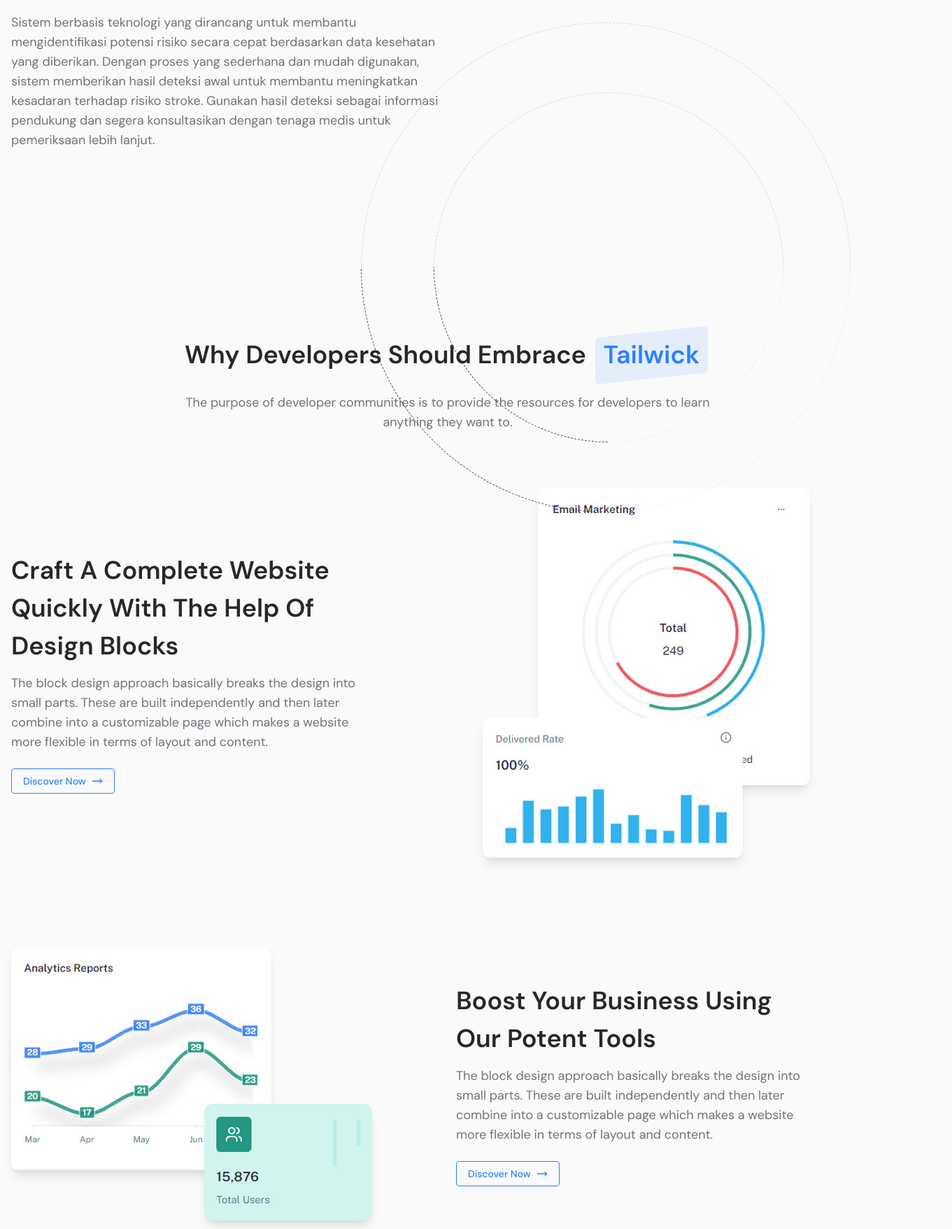
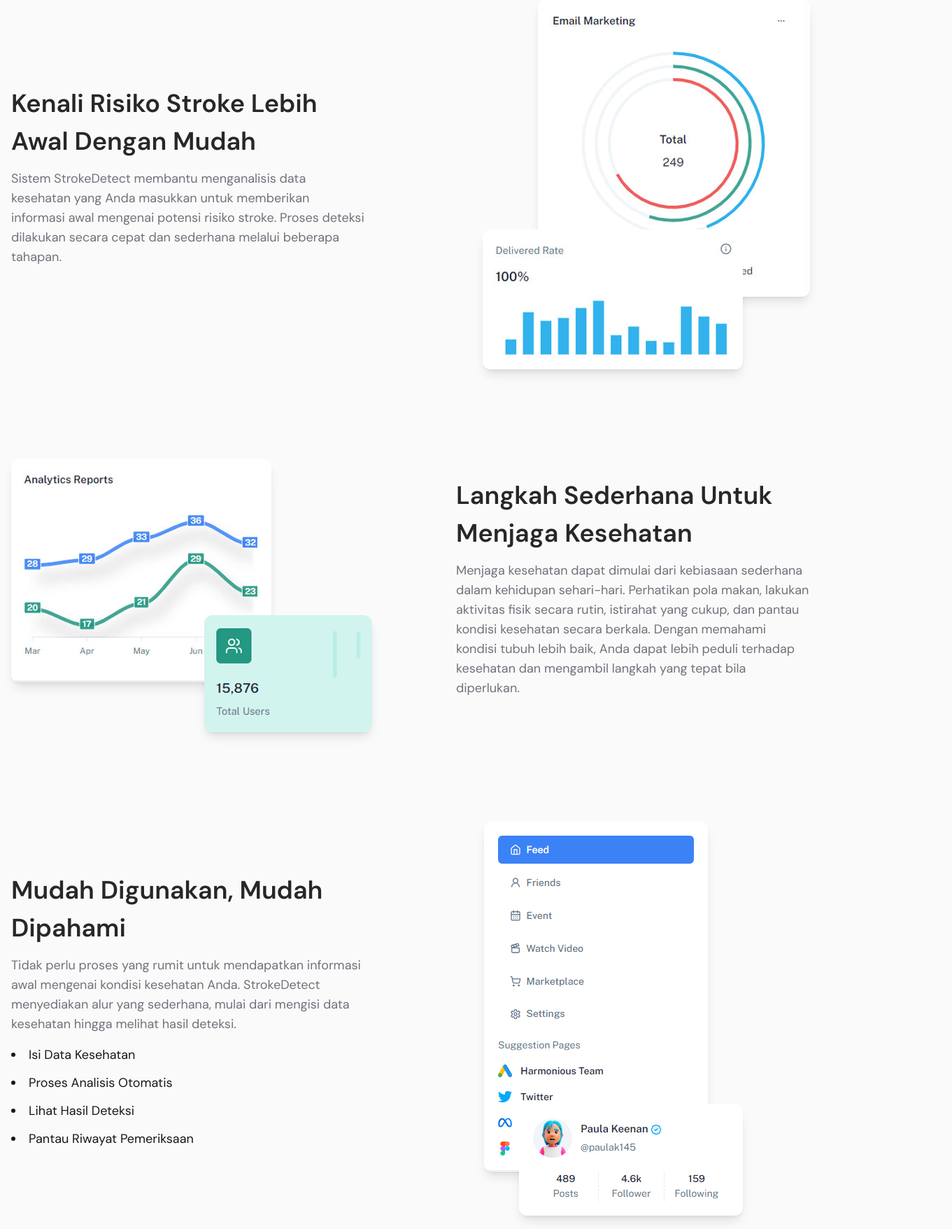
Before and after one commit to abidgymnastiar/StrokeDetect, a Next.js app: page /user/onepage-landing in a window 1280 px wide. Shown: the part 424-2180 px from the top of the page at 70% size, 1361 px wide, since content can reach past the window. Built offline with nearby package versions, Linux system fonts and the light colour scheme; a web font is replaced by a local one.

Commit message:
feat: update About and Hero components with new content and translations; adjust admin route redirection

```diff
--- a/src/app/user/onepage-landing/components/About.tsx
+++ b/src/app/user/onepage-landing/components/About.tsx
@@ -11,39 +11,33 @@
 
 const About = () => {
   return (
-    <section id="about" className="relative lg:py-24 md:py-12 py-14">
+    <section id="about" className="relative lg:pt-44 lg:pb-3 md:pt-34 md:pb-20 pt-30 pb-16">
       <div className="container">
         <div className="flex flex-col lg:gap-y-20 gap-y-12">
           <div className="text-center lg:w-3xl mx-auto">
             <h1 className="mb-6 leading-relaxed text-4xl font-semibold text-default-800">
-              Why Developers Should Embrace{' '}
+              Mendeteksi Lebih Cepat Penyakit
               <span className="relative inline-block px-2 mx-2 before:block before:absolute before:-inset-1 before:-skew-y-6 before:bg-primary/10 before:rounded-md before:backdrop-blur-xl">
-                <span className="relative text-primary">Tailwick</span>
+                <span className="relative text-primary">Stroke</span>
               </span>{' '}
             </h1>
             <p className="text-lg text-default-500">
-              The purpose of developer communities is to provide the resources for developers to
-              learn anything they want to.
+              Kenali potensi risiko stroke lebih awal dengan mudah. Sistem kami menganalisis data
+              kesehatan Anda untuk memberikan hasil prediksi sebagai langkah awal dalam meningkatkan
+              kesadaran dan menjaga kesehatan.
             </p>
           </div>
 
           <div className="grid lg:grid-cols-12 gap-6 items-center">
             <div className="lg:col-span-5">
               <h1 className="mb-3 leading-normal capitalize text-4xl font-semibold text-default-800">
-                Craft a Complete Website Quickly with the Help of Design Blocks
+                Kenali Risiko Stroke Lebih Awal dengan Mudah
               </h1>
               <p className="text-lg mb-6 text-default-500">
-                The block design approach basically breaks the design into small parts. These are
-                built independently and then later combine into a customizable page which makes a
-                website more flexible in terms of layout and content.
+                Sistem StrokeDetect membantu menganalisis data kesehatan yang Anda masukkan untuk
+                memberikan informasi awal mengenai potensi risiko stroke. Proses deteksi dilakukan
+                secara cepat dan sederhana melalui beberapa tahapan.
               </p>
-              <button
-                type="button"
-                className="btn border-primary text-primary hover:bg-primary hover:text-white"
-              >
-                Discover Now
-                <LuMoveRight className="size-4" />
-              </button>
             </div>
 
             <div className="lg:col-span-6">
@@ -62,49 +56,39 @@
               />
             </div>
 
-            <div className="lg:col-span-5 lg:order-2 order-1">
+            <div className="lg:col-span-5 lg:order-2 order-1 items-center">
               <h1 className="mb-3 leading-normal capitalize text-4xl font-semibold text-default-800">
-                Boost Your Business Using Our Potent Tools
+                Langkah Sederhana untuk Menjaga Kesehatan
               </h1>
               <p className="text-lg mb-6 text-default-500">
-                The block design approach basically breaks the design into small parts. These are
-                built independently and then later combine into a customizable page which makes a
-                website more flexible in terms of layout and content.
+                Menjaga kesehatan dapat dimulai dari kebiasaan sederhana dalam kehidupan
+                sehari-hari. Perhatikan pola makan, lakukan aktivitas fisik secara rutin, istirahat
+                yang cukup, dan pantau kondisi kesehatan secara berkala. Dengan memahami kondisi
+                tubuh lebih baik, Anda dapat lebih peduli terhadap kesehatan dan mengambil langkah
+                yang tepat bila diperlukan.
               </p>
-              <button
-                type="button"
-                className="btn border-primary text-primary hover:bg-primary hover:text-white"
-              >
-                Discover Now
-                <LuMoveRight className="size-4" />
-              </button>
             </div>
           </div>
 
           <div className="grid lg:grid-cols-12 gap-6 items-center lg:mt-12 mt-8">
             <div className="lg:col-span-5">
               <h1 className="mb-3 leading-normal capitalize text-4xl font-semibold text-default-800">
-                Building a User-Friendly Website is Effortless
+                Mudah Digunakan, Mudah Dipahami
               </h1>
               <p className="text-lg mb-4 text-default-500">
-                With a user-friendly interface and easy navigation, the user decreases search time
-                and increases satisfaction, fulfilling his needs in a fast and efficient way.
+                Tidak perlu proses yang rumit untuk mendapatkan informasi awal mengenai kondisi
+                kesehatan Anda. StrokeDetect menyediakan alur yang sederhana, mulai dari mengisi
+                data kesehatan hingga melihat hasil deteksi.
               </p>
               <ul className="flex flex-col gap-y-3 mb-6 text-lg list-disc list-inside text-default-900">
-                <li>6+ Ready touse Dashboard</li>
+                <li>Isi Data Kesehatan</li>
 
-                <li>Light, Dark & RTL Mode Support</li>
+                <li>Proses Analisis Otomatis</li>
 
-                <li>Multiple Layouts Support</li>
+                <li>Lihat Hasil Deteksi</li>
+
+                <li>Pantau Riwayat Pemeriksaan</li>
               </ul>
-
-              <button
-                type="button"
-                className="btn border-primary text-primary hover:bg-primary hover:text-white"
-              >
-                Discover Now
-                <LuMoveRight  className="size-4"/>
-              </button>
             </div>
 
             <div className="lg:col-span-6">
--- a/src/app/user/onepage-landing/components/Hero.tsx
+++ b/src/app/user/onepage-landing/components/Hero.tsx
@@ -2,7 +2,7 @@
 
 const Hero = () => {
   return (
-    <section className="relative lg:pt-44 lg:pb-36 md:pt-34 md:pb-20 pt-30 pb-16">
+    <section className="relative lg:pt-44 lg:pb-3 md:pt-34 md:pb-20 pt-30 pb-16">
       <div className="absolute rotate-45 size-125 border border-dashed border-t-default-300  border-l-default-300  border-r-default-300/40 border-b-default-700  rounded-full end-40 -bottom-62.5 z-20 lg:block hidden"></div>
 
       <div className="absolute rotate-45 size-175 border border-dashed border-t-default-300  border-l-default-300  border-r-default-300/40 border-b-default-700 rounded-full end-16 -bottom-87.5 z-20 lg:block hidden"></div>
@@ -11,17 +11,15 @@
         <div className="grid lg:grid-cols-2">
           <div>
             <h1 className="mb-8 leading-relaxed md:text-5xl text-4xl font-semibold text-default-800">
-              Deteksi Dini untuk Membantu Menjaga Kesehatan dari
+              Mendeteksi Lebih Cepat Penyakit
               <span className="relative inline-block px-2 mx-2 before:block before:absolute before:-inset-1 before:-skew-y-6 before:bg-primary/10 before:rounded-md before:backdrop-blur-xl">
                 <span className="relative text-primary">Stroke</span>
               </span>
             </h1>
             <p className="mb-6 text-lg text-default-500">
-              Sistem berbasis teknologi yang dirancang untuk membantu mengidentifikasi potensi
-              risiko secara cepat berdasarkan data kesehatan yang diberikan. Dengan proses yang
-              sederhana dan mudah digunakan, sistem memberikan hasil deteksi awal untuk membantu
-              meningkatkan kesadaran terhadap risiko stroke. Gunakan hasil deteksi sebagai informasi
-              pendukung dan segera konsultasikan dengan tenaga medis untuk pemeriksaan lebih lanjut.
+              Kenali potensi risiko stroke lebih awal dengan mudah. Sistem kami menganalisis data
+              kesehatan Anda untuk memberikan hasil prediksi sebagai langkah awal dalam meningkatkan
+              kesadaran dan menjaga kesehatan.
             </p>
           </div>
         </div>
--- a/src/app/user/onepage-landing/page.tsx
+++ b/src/app/user/onepage-landing/page.tsx
@@ -14,7 +14,7 @@
   return (
     <>
       <Navbar />
-      <Hero />
+      {/* <Hero /> */}
       {/* <Feature /> */}
       {/* <Works /> */}
       <About />
--- a/src/components/layouts/SideNav/menu.ts
+++ b/src/components/layouts/SideNav/menu.ts
@@ -108,9 +108,9 @@
     label: 'Invoice',
     icon: LuFileText,
     children: [
-      { key: 'Overview', label: 'Overview', href: '/overview' },
-      { key: 'List Invoice', label: 'List Invoice', href: '/list' },
-      { key: 'Add Invoice', label: 'Add Invoice', href: '/add-new' },
+      { key: 'Overview', label: 'Overview', href: '/admin/overview' },
+      { key: 'List Invoice', label: 'List Invoice', href: '/admin/list' },
+      { key: 'Add Invoice', label: 'Add Invoice', href: '/admin/add-new' },
     ],
   },
   {
--- a/src/middleware.ts
+++ b/src/middleware.ts
@@ -18,7 +18,7 @@
   }
 
   if (isAdminRoute && role !== 'ADMIN') {
-    return NextResponse.redirect(new URL('/user', req.nextUrl.origin));
+    return NextResponse.redirect(new URL('/user/onepage-landing', req.nextUrl.origin));
   }
 
   if (isUserRoute && role !== 'USER') {
```
